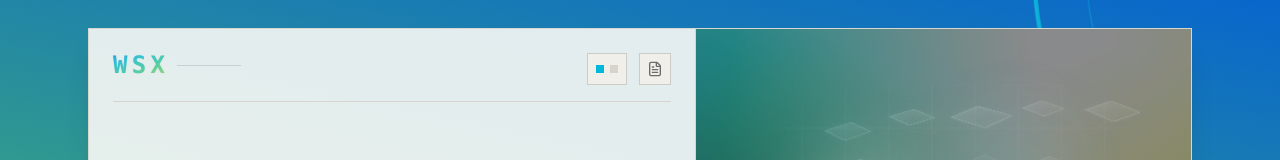
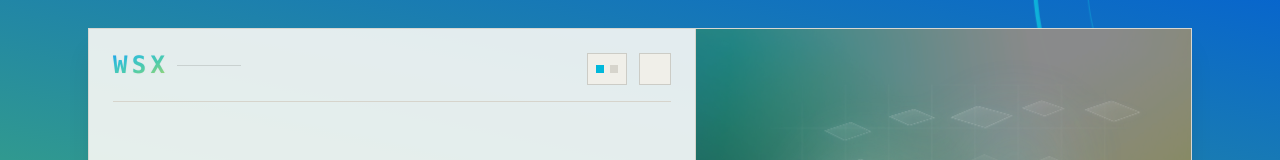
Before and after one commit to mky62/wsx, a React (Vite) app in the folder client/: page / in a window 1280 px wide. Shown: the top 160 px of the page. Built offline with nearby package versions, Linux system fonts and the light colour scheme.

Commit message:
remove unused FileText icon from Header component

```diff
--- a/client/src/components/home/Header.tsx
+++ b/client/src/components/home/Header.tsx
@@ -29,7 +29,7 @@ export function Header({ phase }: HeaderProps) {
           className="flex h-8 w-8 items-center justify-center border border-black/15 bg-[#f0efe9] text-[#6b6b6b] hover:border-black hover:bg-black hover:text-[#f7f6f2] focus:outline-none focus:ring-2 focus:ring-black focus:ring-offset-2 transition-all"
           aria-label="View documentation"
         >
-          <FileText size={16} />
+
         </button>
       </div>
     </div>
```
